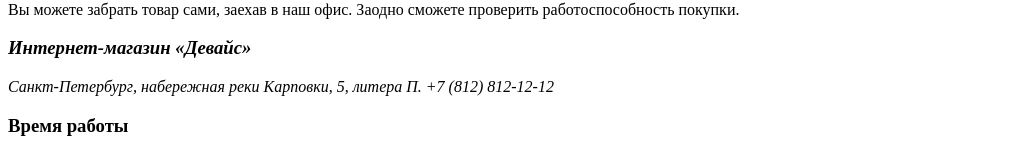
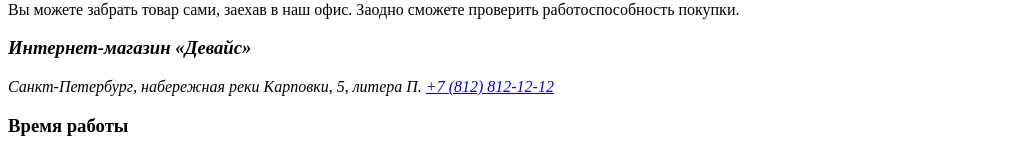
Before and after one commit to htmlacademy-htmlcss/1573711-device-34, a plain HTML site: page index.html in a window 1280 px wide. Shown: the part 2353-2510 px from the top of the page, without its empty margins (0-1027 px from the left). Drawn offline with Linux system fonts and the light colour scheme.

Commit message:
Добавляет ссылку на телефон

```diff
--- a/index.html
+++ b/index.html
@@ -296,7 +296,7 @@
         <address class="contacts-adress">
           <h3 class="contacts-subtitle">Интернет-магазин «Девайс»</h3>
           Санкт-Петербург, набережная реки Карповки, 5, литера П.
-          +7 (812) 812-12-12
+          <a class="contact-tel" href="tel:78128121212">+7 (812) 812-12-12</a>
         </address>
         <h3 class="contacts-subtitle">Время работы</h3>
         <ul class="contacts-list">
```
